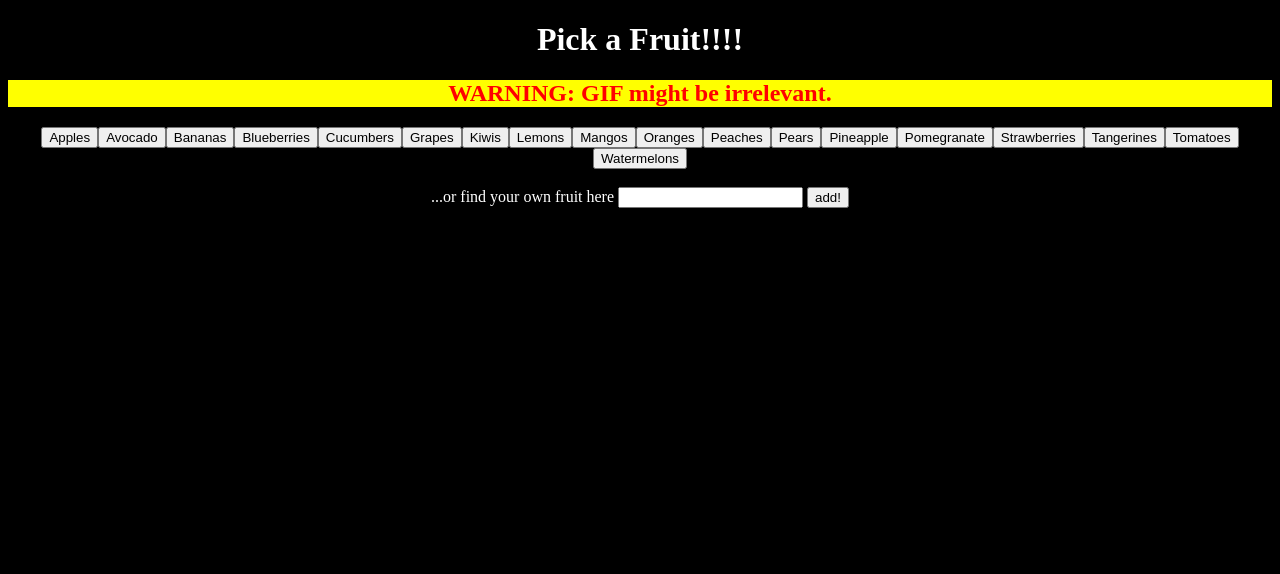
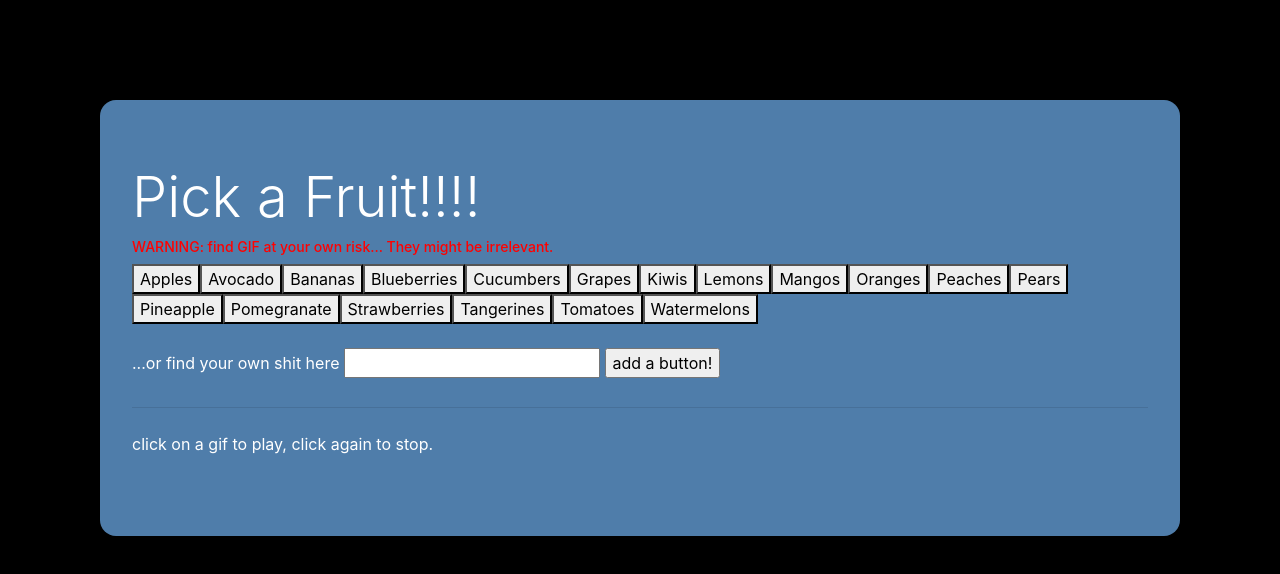
Before and after one commit to ulaiwa/API_GIPHY, a plain HTML site: page index.html in a window 1280 px wide. Drawn offline with nearby package versions, Linux system fonts and the light colour scheme.

Commit message:
edit readme

```diff
--- a/index.html
+++ b/index.html
@@ -3,34 +3,77 @@
 
 <head>
   <meta charset="utf-8">
+  <link rel="stylesheet" href="https://stackpath.bootstrapcdn.com/bootstrap/4.1.3/css/bootstrap.min.css" integrity="sha384-MCw98/SFnGE8fJT3GXwEOngsV7Zt27NXFoaoApmYm81iuXoPkFOJwJ8ERdknLPMO" crossorigin="anonymous">
   <title>fruitsfruitsfruitsfruits</title>
 
 <style>
-body {text-align: center;
+
+
+body {
 	background-color:black;
 	}
 
 h1, label, p {color:white;}
+
+.jumbotron {
+  margin: 100px;
+  background-color: #4F7DAA;
+  border-radius: 1rem;
+}
+
 h2   {
-	background-color: yellow;
-	color:red;}
+	color:red;
+  font-size: 14px
+}
+
+  /* #container {
+	background-color:black;
+    width: 100px;
+  }  */
 
 </style>
 
 </head>
 
 <body>
+
+  <div class="jumbotron">
+<h1 class="display-4">Pick a Fruit!!!!</h1>
+<h2>WARNING: find GIF at your own risk... They might be irrelevant.</h2>
+
+<!-- <p class="lead">This is a simple hero unit, a simple jumbotron-style component for calling extra attention to featured content or information.</p> -->
+<!-- <p class="lead">
+  <a class="btn btn-secondary btn-sm" href="#" role="button">Learn more</a> -->
+
+  <!-- <h1>Pick a Fruit!!!!</h1> -->
+
+  <div id="all-fruit-display"></div> <br>
+
+  <form id="fruit-form">
+    <label for="fruit-input"> ...or find your own shit here</label>
+    <input type="text" id="fruit-input">
+    <input id="add-your-own-fruit" type="submit" value="add a button!">
+  </form>
+  <hr class="my-4">
+  <p>click on a gif to play, click again to stop.</p>
+  <div id="gifs-appear-here"></div>
+</p>
+</div>
+<!--
     <h1>Pick a Fruit!!!!</h1>
-	<h2>WARNING: GIF might be irrelevant.</h2>
+    <h2>WARNING: find GIF at your own risk... They might be irrelevant.</h2>
+    <p>click on a gif to load, click again to stop.</p> -->
+
+  <!-- <div class="container">
         <div id="all-fruit-display"></div> <br>
         <form id="fruit-form">
-    	<label for="fruit-input"> ...or find your own fruit here</label>
+        	<label for="fruit-input"> ...or find your own shit here</label>
         	<input type="text" id="fruit-input">
         	<input id="add-your-own-fruit" type="submit" value="add!">
         </form>
 
       <div id="gifs-appear-here"></div>
-
+  </div> -->
 
   <script src="https://cdnjs.cloudflare.com/ajax/libs/jquery/3.2.1/jquery.min.js"></script>
   <script type="text/javascript">
@@ -62,9 +105,17 @@ h2   {
 
 		var fruit = $(this).attr("data-object");
 		// https://api.giphy.com/v1/gifs/random?api_key=dc6zaTOxFJmzC&tag= "
+
+    // //random search for one image only
+    // var queryURL = "https://api.giphy.com/v1/gifs/random?api_key=dc6zaTOxFJmzC&tag=" +
+		//         fruit + "&rating=G";
+
 		var queryURL = "https://api.giphy.com/v1/gifs/search?q=" +
 		        fruit + "&api_key=dc6zaTOxFJmzC&limit=10";
+    // the one that works
+
 		console.log(fruit);
+    console.log(queryURL);
 
 		$.ajax({
           url: queryURL,
```
Also changed, not shown: ScreenShot.png (added), 1 other file. Lines whose indentation alone changed are shown as unchanged.
